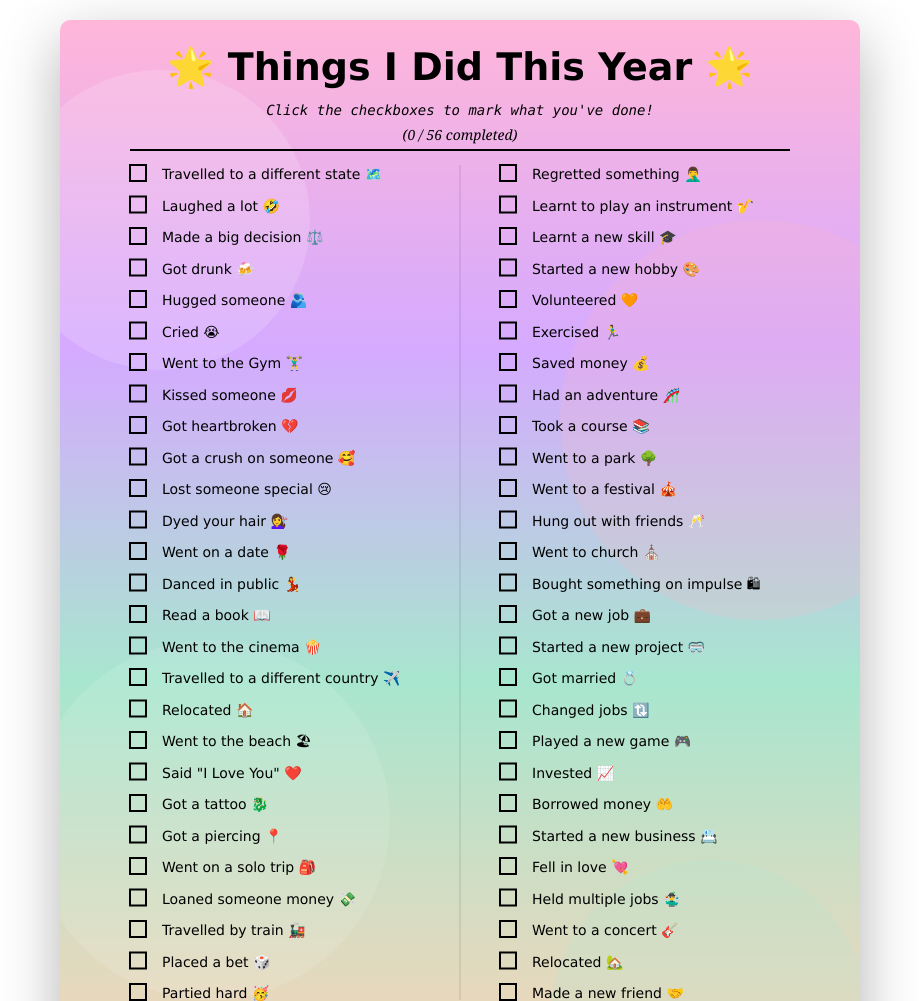
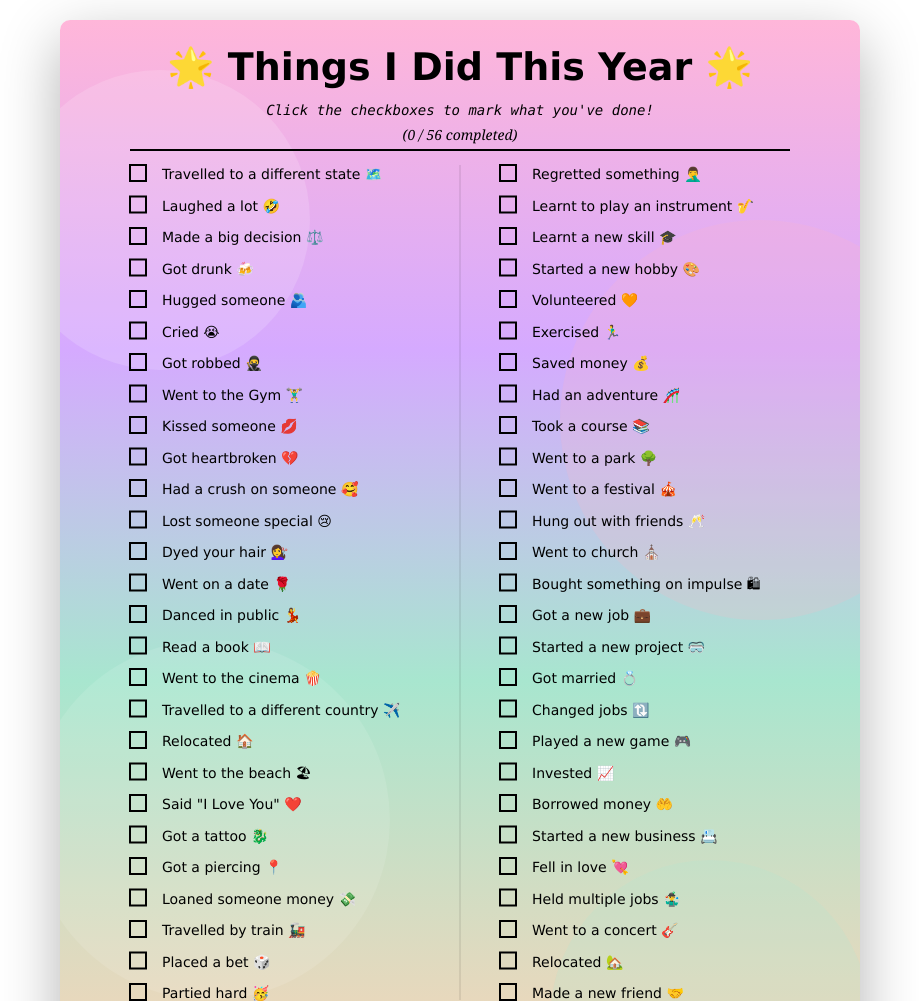
Before and after one commit to paulinebanye/year_review, a plain HTML site: page index.html in a window 1280 px wide. Shown: the top 1001 px of the page, without its empty margins (180-1099 px from the left). Drawn offline with Linux system fonts and the light colour scheme.

Commit message:
Fixed typos in items

```diff
--- a/index.html
+++ b/index.html
@@ -57,10 +57,11 @@
         "Got drunk 🍻",
         "Hugged someone 🫂",
         "Cried 😭",
+        "Got robbed 🥷",
         "Went to the Gym 🏋‍♂️",
         "Kissed someone 💋",
         "Got heartbroken 💔",
-        "Got a crush on someone 🥰",
+        "Had a crush on someone 🥰",
         "Lost someone special 😢",
         "Dyed your hair 💇‍♀️",
         "Went on a date 🌹",
@@ -73,7 +74,6 @@
         'Said "I Love You" ❤️',
         "Got a tattoo 🐉",
         "Got a piercing 📍",
-        "Went on a solo trip 🎒",
         "Loaned someone money 💸",
         "Travelled by train 🚂",
         "Placed a bet 🎲",
@@ -109,7 +109,7 @@
         "Went to a concert 🎸",
         "Relocated 🏡",
         "Made a new friend 🤝",
-        "Went to a mall 🏬",
+        "Went to a mall 🏬"
       ];
 
       const drawBackground = () => {
```
